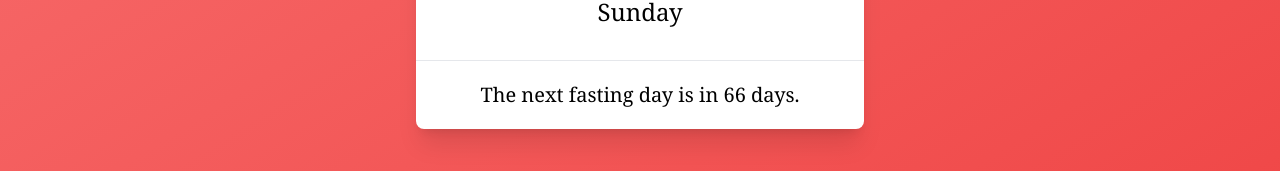
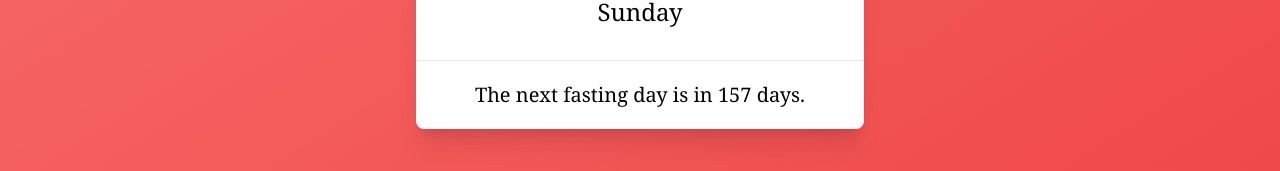
Before and after one commit to bakku/fast-like-east, a Vue app: page /days/today in a window 1280 px wide. Shown: the part 470-641 px from the top of the page. Built offline with nearby package versions, Linux system fonts and the light colour scheme.

Commit message:
Update fasting days

```diff
--- a/src/days.ts
+++ b/src/days.ts
@@ -2,150 +2,6 @@ import { FastingType } from "@/lib/types";
 import type { FastingDay } from "@/lib/types";
 
 export const fastingDays = [
-  {
-    date: new Date(2023, 3, 19),
-    type: FastingType.WINE,
-  },
-  {
-    date: new Date(2023, 3, 21),
-    type: FastingType.WINE,
-  },
-  {
-    date: new Date(2023, 3, 26),
-    type: FastingType.WINE,
-  },
-  {
-    date: new Date(2023, 3, 28),
-    type: FastingType.WINE,
-  },
-  {
-    date: new Date(2023, 4, 3),
-    type: FastingType.FISH,
-  },
-  {
-    date: new Date(2023, 4, 5),
-    type: FastingType.WINE,
-  },
-  {
-    date: new Date(2023, 4, 10),
-    type: FastingType.WINE,
-  },
-  {
-    date: new Date(2023, 4, 12),
-    type: FastingType.WINE,
-  },
-  {
-    date: new Date(2023, 4, 17),
-    type: FastingType.FISH,
-  },
-  {
-    date: new Date(2023, 4, 19),
-    type: FastingType.WINE,
-  },
-  {
-    date: new Date(2023, 4, 24),
-    type: FastingType.WINE,
-  },
-  {
-    date: new Date(2023, 4, 26),
-    type: FastingType.WINE,
-  },
-  {
-    date: new Date(2023, 5, 5),
-    type: FastingType.FISH,
-  },
-  {
-    date: new Date(2023, 5, 6),
-    type: FastingType.FISH,
-  },
-  {
-    date: new Date(2023, 5, 7),
-    type: FastingType.STRICT,
-  },
-  {
-    date: new Date(2023, 5, 8),
-    type: FastingType.FISH,
-  },
-  {
-    date: new Date(2023, 5, 9),
-    type: FastingType.STRICT,
-  },
-  {
-    date: new Date(2023, 5, 10),
-    type: FastingType.FISH,
-  },
-  {
-    date: new Date(2023, 5, 11),
-    type: FastingType.FISH,
-  },
-  {
-    date: new Date(2023, 5, 12),
-    type: FastingType.FISH,
-  },
-  {
-    date: new Date(2023, 5, 13),
-    type: FastingType.FISH,
-  },
-  {
-    date: new Date(2023, 5, 14),
-    type: FastingType.STRICT,
-  },
-  {
-    date: new Date(2023, 5, 15),
-    type: FastingType.FISH,
-  },
-  {
-    date: new Date(2023, 5, 16),
-    type: FastingType.STRICT,
-  },
-  {
-    date: new Date(2023, 5, 17),
-    type: FastingType.FISH,
-  },
-  {
-    date: new Date(2023, 5, 18),
-    type: FastingType.FISH,
-  },
-  {
-    date: new Date(2023, 5, 19),
-    type: FastingType.FISH,
-  },
-  {
-    date: new Date(2023, 5, 20),
-    type: FastingType.FISH,
-  },
-  {
-    date: new Date(2023, 5, 21),
-    type: FastingType.STRICT,
-  },
-  {
-    date: new Date(2023, 5, 23),
-    type: FastingType.WINE,
-  },
-  {
-    date: new Date(2023, 5, 28),
-    type: FastingType.STRICT,
-  },
-  {
-    date: new Date(2023, 5, 30),
-    type: FastingType.STRICT,
-  },
-  {
-    date: new Date(2023, 6, 5),
-    type: FastingType.STRICT,
-  },
-  {
-    date: new Date(2023, 6, 7),
-    type: FastingType.STRICT,
-  },
-  {
-    date: new Date(2023, 6, 12),
-    type: FastingType.STRICT,
-  },
-  {
-    date: new Date(2023, 6, 14),
-    type: FastingType.STRICT,
-  },
   {
     date: new Date(2023, 6, 19),
     type: FastingType.WINE,
@@ -155,15 +11,7 @@ export const fastingDays = [
     type: FastingType.STRICT,
   },
   {
-    date: new Date(2023, 6, 25),
-    type: FastingType.STRICT,
-  },
-  {
     date: new Date(2023, 6, 26),
-    type: FastingType.STRICT,
-  },
-  {
-    date: new Date(2023, 6, 27),
     type: FastingType.STRICT,
   },
   {
@@ -171,20 +19,10 @@ export const fastingDays = [
     type: FastingType.STRICT,
   },
   {
-    date: new Date(2023, 6, 29),
-    type: FastingType.WINE,
-  },
-  {
-    date: new Date(2023, 6, 30),
-    type: FastingType.FISH,
-  },
-  {
-    date: new Date(2023, 6, 31),
-    type: FastingType.STRICT,
-  },
-  {
     date: new Date(2023, 7, 1),
     type: FastingType.STRICT,
+    deName: "Marienfastenzeit",
+    enName: "Dormition Fast",
   },
   {
     date: new Date(2023, 7, 2),
@@ -204,10 +42,16 @@ export const fastingDays = [
   },
   {
     date: new Date(2023, 7, 6),
-    type: FastingType.WINE,
+    type: FastingType.FISH,
+    deName: "Verklärung des Herrn",
+    enName: "Transfiguration of Jesus",
   },
   {
     date: new Date(2023, 7, 7),
+    type: FastingType.STRICT,
+  },
+  {
+    date: new Date(2023, 7, 8),
     type: FastingType.STRICT,
   },
   {
@@ -215,7 +59,23 @@ export const fastingDays = [
     type: FastingType.STRICT,
   },
   {
+    date: new Date(2023, 7, 10),
+    type: FastingType.STRICT,
+  },
+  {
     date: new Date(2023, 7, 11),
+    type: FastingType.STRICT,
+  },
+  {
+    date: new Date(2023, 7, 12),
+    type: FastingType.WINE,
+  },
+  {
+    date: new Date(2023, 7, 13),
+    type: FastingType.WINE,
+  },
+  {
+    date: new Date(2023, 7, 14),
     type: FastingType.STRICT,
   },
   {
@@ -227,40 +87,44 @@ export const fastingDays = [
     type: FastingType.STRICT,
   },
   {
-    date: new Date(2023, 7, 22),
-    type: FastingType.STRICT,
-  },
-  {
     date: new Date(2023, 7, 23),
     type: FastingType.STRICT,
   },
   {
     date: new Date(2023, 7, 25),
-    type: FastingType.WINE,
+    type: FastingType.STRICT,
+  },
+  {
+    date: new Date(2023, 7, 29),
+    type: FastingType.STRICT,
+    deName: "Enthauptung Johannes' des Täufers",
+    enName: "Beheading of John the Baptist",
   },
   {
     date: new Date(2023, 7, 30),
-    type: FastingType.WINE,
+    type: FastingType.STRICT,
   },
   {
     date: new Date(2023, 8, 1),
-    type: FastingType.FISH,
+    type: FastingType.WINE,
   },
   {
     date: new Date(2023, 8, 6),
     type: FastingType.WINE,
   },
   {
-    date: new Date(2023, 8, 7),
-    type: FastingType.STRICT,
-  },
-  {
     date: new Date(2023, 8, 8),
-    type: FastingType.STRICT,
+    type: FastingType.FISH,
+    deName: "Mariä Geburt",
+    enName: "Nativity of Mary",
   },
   {
     date: new Date(2023, 8, 13),
     type: FastingType.WINE,
+  },
+  {
+    date: new Date(2023, 8, 14),
+    type: FastingType.STRICT,
   },
   {
     date: new Date(2023, 8, 15),
@@ -268,7 +132,7 @@ export const fastingDays = [
   },
   {
     date: new Date(2023, 8, 20),
-    type: FastingType.STRICT,
+    type: FastingType.WINE,
   },
   {
     date: new Date(2023, 8, 22),
@@ -280,7 +144,7 @@ export const fastingDays = [
   },
   {
     date: new Date(2023, 8, 29),
-    type: FastingType.WINE,
+    type: FastingType.STRICT,
   },
   {
     date: new Date(2023, 9, 4),
@@ -288,7 +152,7 @@ export const fastingDays = [
   },
   {
     date: new Date(2023, 9, 6),
-    type: FastingType.STRICT,
+    type: FastingType.WINE,
   },
   {
     date: new Date(2023, 9, 11),
@@ -308,7 +172,7 @@ export const fastingDays = [
   },
   {
     date: new Date(2023, 9, 25),
-    type: FastingType.WINE,
+    type: FastingType.STRICT,
   },
   {
     date: new Date(2023, 9, 27),
@@ -324,35 +188,17 @@ export const fastingDays = [
   },
   {
     date: new Date(2023, 10, 8),
-    type: FastingType.STRICT,
-  },
-  {
-    date: new Date(2023, 10, 9),
-    type: FastingType.FISH,
+    type: FastingType.WINE,
   },
   {
     date: new Date(2023, 10, 10),
     type: FastingType.STRICT,
   },
   {
-    date: new Date(2023, 10, 11),
-    type: FastingType.FISH,
-  },
-  {
-    date: new Date(2023, 10, 12),
-    type: FastingType.FISH,
-  },
-  {
-    date: new Date(2023, 10, 13),
-    type: FastingType.FISH,
-  },
-  {
-    date: new Date(2023, 10, 14),
-    type: FastingType.FISH,
-  },
-  {
     date: new Date(2023, 10, 15),
     type: FastingType.STRICT,
+    deName: "Weihnachtsfastenzeit",
+    enName: "Nativity Fast",
   },
   {
     date: new Date(2023, 10, 16),
@@ -408,7 +254,7 @@ export const fastingDays = [
   },
   {
     date: new Date(2023, 10, 29),
-    type: FastingType.WINE,
+    type: FastingType.STRICT,
   },
   {
     date: new Date(2023, 10, 30),
@@ -432,39 +278,39 @@ export const fastingDays = [
   },
   {
     date: new Date(2023, 11, 5),
+    type: FastingType.FISH,
+  },
+  {
+    date: new Date(2023, 11, 6),
     type: FastingType.WINE,
   },
   {
-    date: new Date(2023, 11, 6),
+    date: new Date(2023, 11, 7),
+    type: FastingType.FISH,
+  },
+  {
+    date: new Date(2023, 11, 8),
     type: FastingType.STRICT,
   },
   {
-    date: new Date(2023, 11, 7),
-    type: FastingType.STRICT,
+    date: new Date(2023, 11, 9),
+    type: FastingType.FISH,
   },
   {
-    date: new Date(2023, 11, 8),
+    date: new Date(2023, 11, 10),
+    type: FastingType.FISH,
+  },
+  {
+    date: new Date(2023, 11, 11),
+    type: FastingType.FISH,
+  },
+  {
+    date: new Date(2023, 11, 12),
     type: FastingType.WINE,
   },
   {
-    date: new Date(2023, 11, 9),
-    type: FastingType.WINE,
-  },
-  {
-    date: new Date(2023, 11, 10),
-    type: FastingType.WINE,
-  },
-  {
-    date: new Date(2023, 11, 11),
+    date: new Date(2023, 11, 13),
     type: FastingType.STRICT,
-  },
-  {
-    date: new Date(2023, 11, 12),
-    type: FastingType.STRICT,
-  },
-  {
-    date: new Date(2023, 11, 13),
-    type: FastingType.WINE,
   },
   {
     date: new Date(2023, 11, 14),
@@ -472,7 +318,7 @@ export const fastingDays = [
   },
   {
     date: new Date(2023, 11, 15),
-    type: FastingType.STRICT,
+    type: FastingType.WINE,
   },
   {
     date: new Date(2023, 11, 16),
@@ -482,4 +328,32 @@ export const fastingDays = [
     date: new Date(2023, 11, 17),
     type: FastingType.WINE,
   },
+  {
+    date: new Date(2023, 11, 18),
+    type: FastingType.STRICT,
+  },
+  {
+    date: new Date(2023, 11, 19),
+    type: FastingType.STRICT,
+  },
+  {
+    date: new Date(2023, 11, 20),
+    type: FastingType.WINE,
+  },
+  {
+    date: new Date(2023, 11, 21),
+    type: FastingType.STRICT,
+  },
+  {
+    date: new Date(2023, 11, 22),
+    type: FastingType.STRICT,
+  },
+  {
+    date: new Date(2023, 11, 23),
+    type: FastingType.WINE,
+  },
+  {
+    date: new Date(2023, 11, 24),
+    type: FastingType.WINE,
+  },
 ] as Array<FastingDay>;
```
Also changed, not shown: 1 other file (tests, documents, lock files or other folders).
